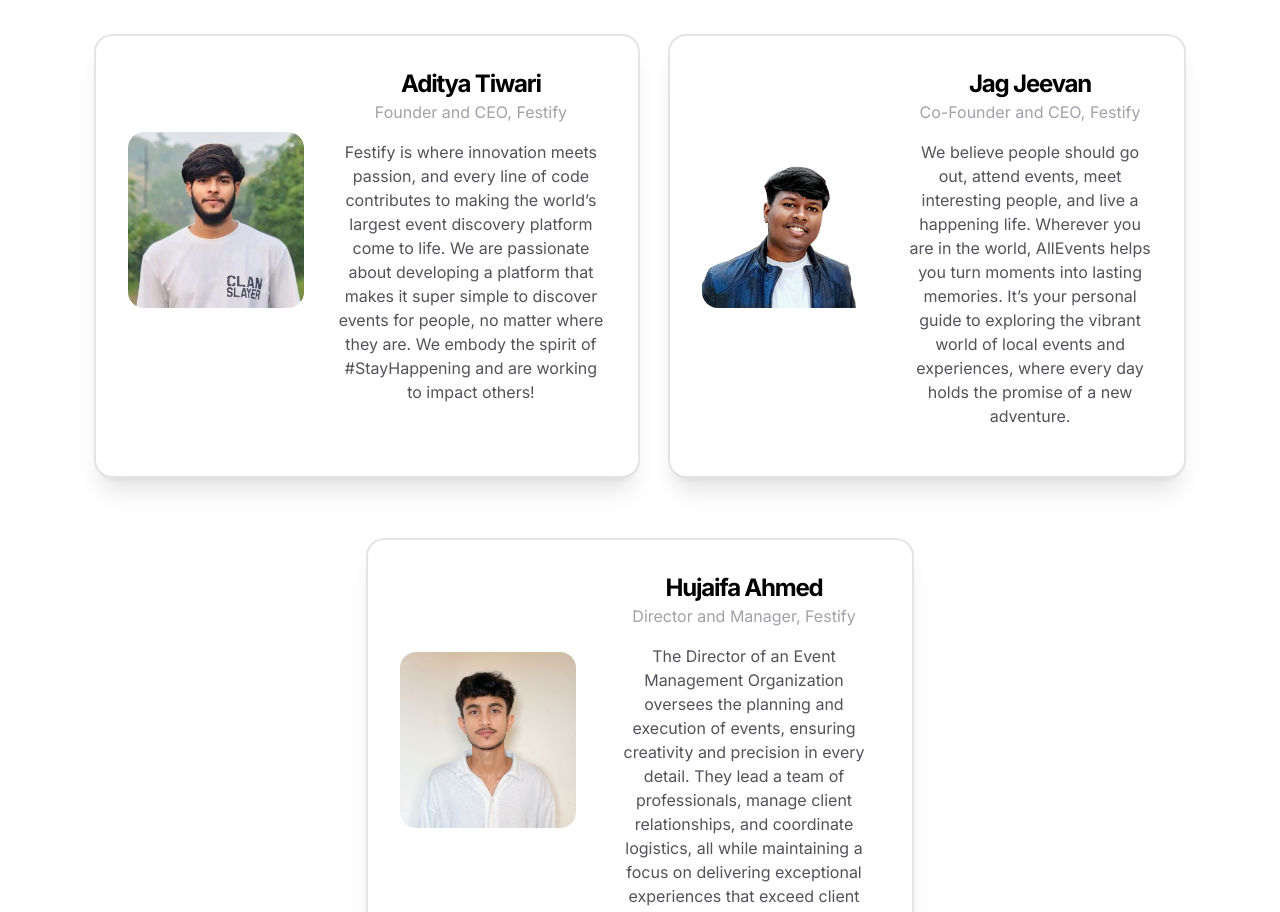
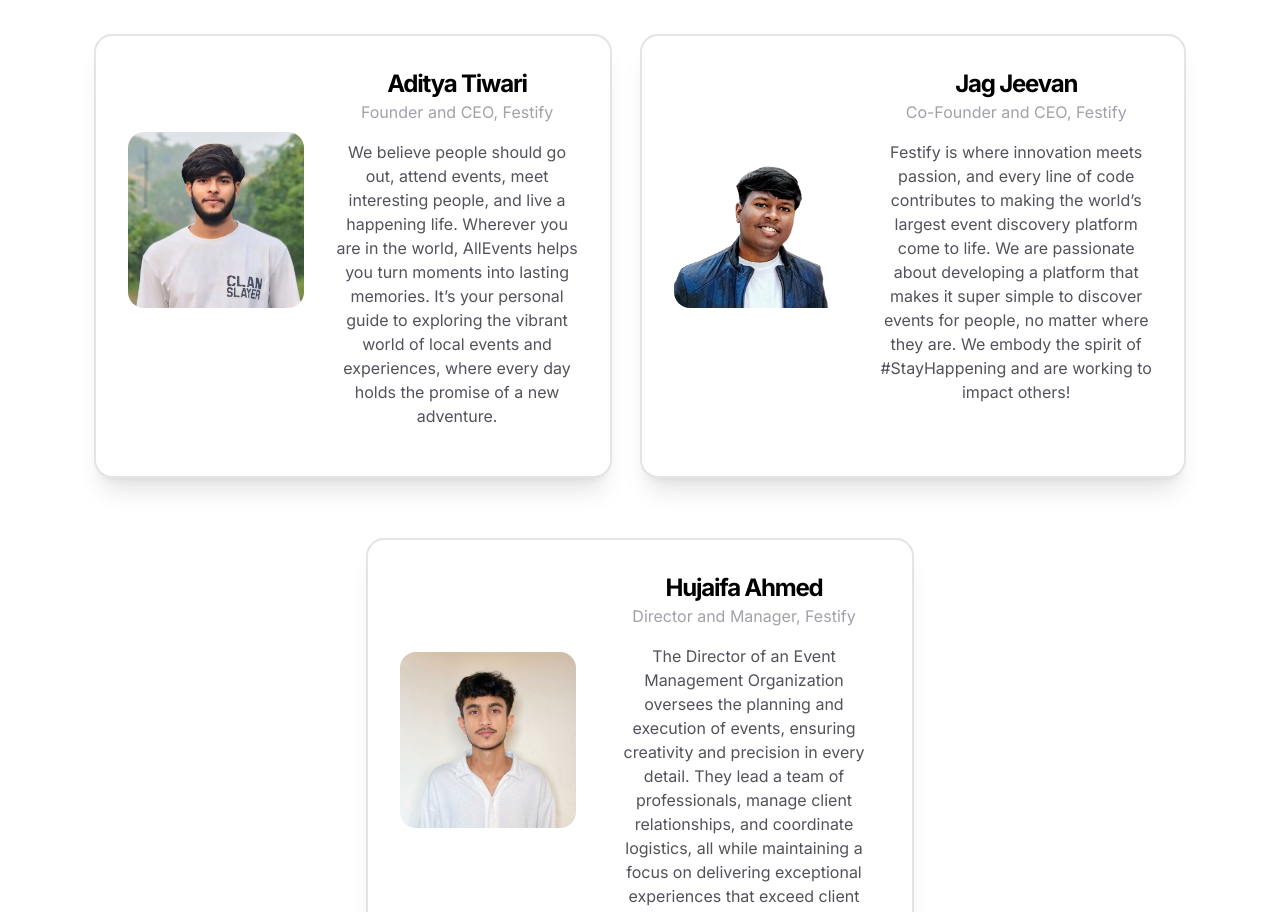
Before and after one commit to GOne0816/Event-Management, a React (Vite) app: page /about in a window 1280 px wide. Shown: the part 1280-2192 px from the top of the page. Built offline with nearby package versions, Linux system fonts and the light colour scheme.

Commit message:
description

```diff
--- a/src/Components/About.jsx
+++ b/src/Components/About.jsx
@@ -11,14 +11,14 @@
       name: "Aditya Tiwari",
       post: "Founder and CEO, Festify",
       description:
-        "Festify is where innovation meets passion, and every line of code contributes to making the world’s largest event discovery platform come to life. We are passionate about developing a platform that makes it super simple to discover events for people, no matter where they are. We embody the spirit of #StayHappening and are working to impact others!",
+        " We believe people should go out, attend events, meet interesting people, and live a happening life. Wherever you are in the world, AllEvents helps you turn moments into lasting memories. It’s your personal guide to exploring the vibrant world of local events and experiences, where every day holds the promise of a new adventure.",
     },
     {
       image: JagJeevan,
       name: "Jag Jeevan",
       post: "Co-Founder and CEO, Festify",
       description:
-        "We believe people should go out, attend events, meet interesting people, and live a happening life. Wherever you are in the world, AllEvents helps you turn moments into lasting memories. It’s your personal guide to exploring the vibrant world of local events and experiences, where every day holds the promise of a new adventure.",
+        "Festify is where innovation meets passion, and every line of code contributes to making the world’s largest event discovery platform come to life. We are passionate about developing a platform that makes it super simple to discover events for people, no matter where they are. We embody the spirit of #StayHappening and are working to impact others!",
     },
   ];
 
```
